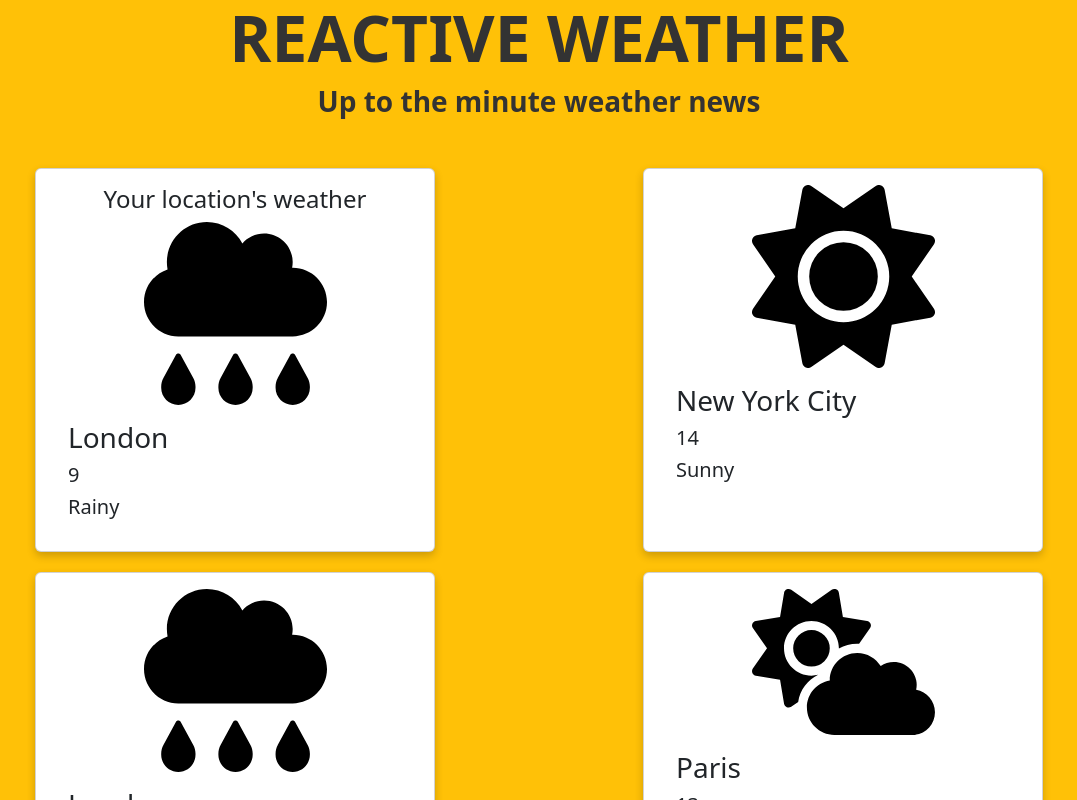
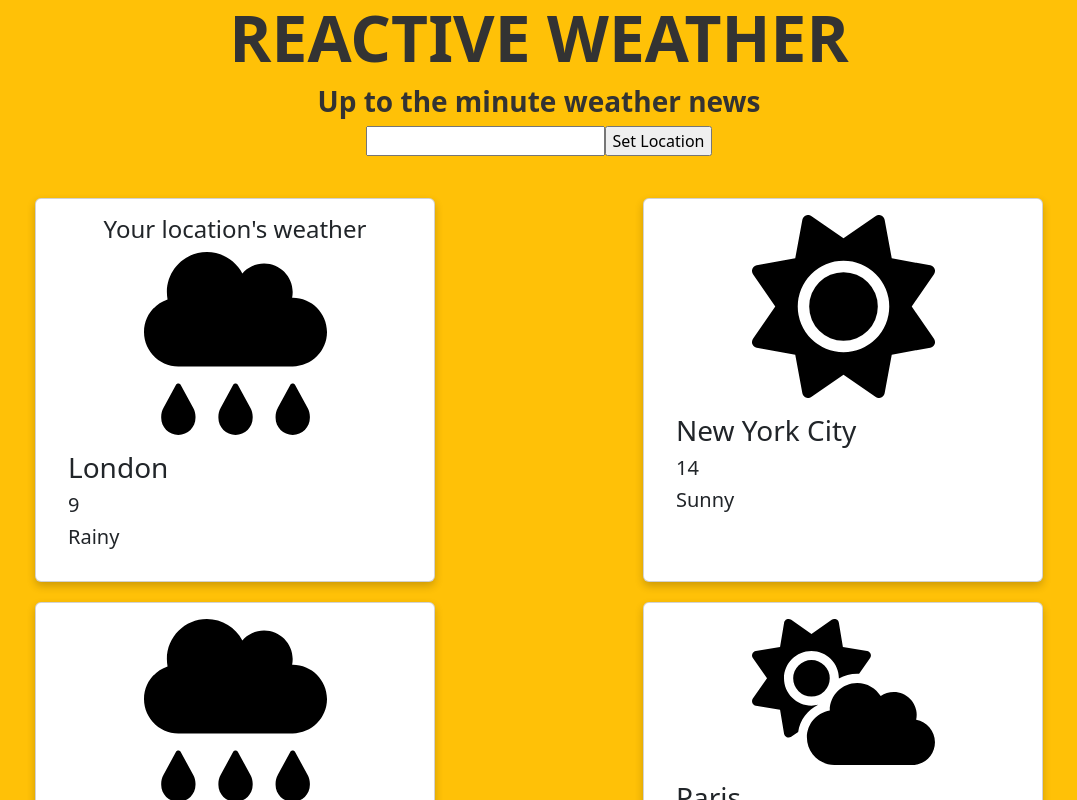
Before and after one commit to zwhiteley-sky/Reactive-Weather, a React (Vite) app: page / in a window 1280 px wide. Shown: the top 800 px of the page, without its empty margins (101-1178 px from the left). Built offline with nearby package versions, Linux system fonts and the light colour scheme.

Commit message:
Complete day 3

```diff
--- a/App.js
+++ b/App.js
@@ -4,12 +4,26 @@ import WeatherCard from "./components/WeatherCard";
 import Location from "./components/Location";
 
 function App() {
+    const [location_input, set_location_input] = useState("");
     const [location, set_location] = useState("London");
+
+    function location_handler(event) {
+        set_location_input(event.currentTarget.value);
+    }
+
+    function submit_handler(event) {
+        event.preventDefault();
+        set_location(location_input);
+    }
 
     return (
         <>
             <h1 className = "title">REACTIVE WEATHER</h1>
             <h3 className = "subtitle">Up to the minute weather news</h3>
+            <form onSubmit={submit_handler} style={{ textAlign: "center" }}>
+                <input type="text" onChange={location_handler} value={location_input} />
+                <input type="submit" value="Set Location" />
+            </form>
             <div className = "app">
                 <Location location={location} data={cities} />
                 {
--- a/components/Location.js
+++ b/components/Location.js
@@ -2,6 +2,8 @@ import WeatherCard from "./WeatherCard";
 
 export default function Location({ location, data }) {
     const location_data = data.find(city => city.city === location);
+
+    if (!location_data) return <h1>CITY NOT FOUND!</h1>;
 
     return (
         <>
```
